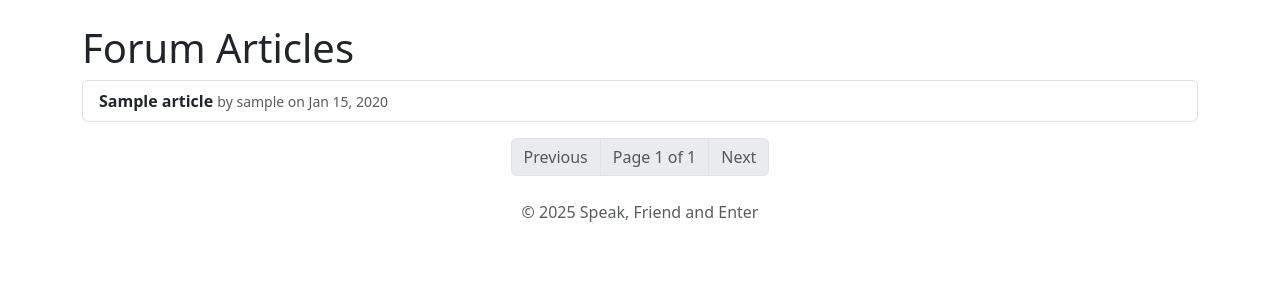
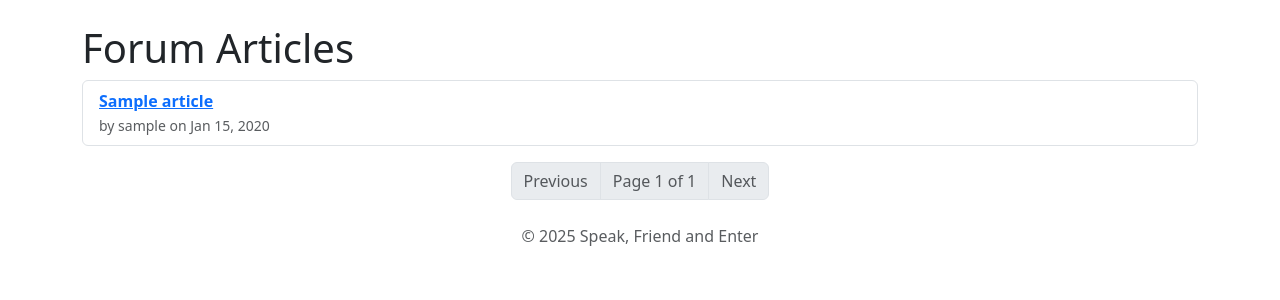
Before and after one commit to Ironmonkeynuts/tolkien_forum, a Django app: page /forum/ in a window 1280 px wide. Shown: the part 56-356 px from the top of the page. Run offline with Django 4.2, Linux system fonts and the light colour scheme; tables that the repository leaves empty hold one stand-in row (values such as "Sample post").

Commit message:
Fixed link to article_detail in forum template

```diff
--- a/forum/templates/forum/forum.html
+++ b/forum/templates/forum/forum.html
@@ -8,8 +8,11 @@
     <ul class="list-group">
       {% for article in object_list %}
         <li class="list-group-item">
-          <strong>{{ article.title }}</strong>
-          <small class="text-muted"> by {{ article.author }} on {{ article.created_on|date:"M d, Y" }}</small>
+          <a href="{% url 'article_detail' slug=article.slug %}">
+            <strong>{{ article.title }}</strong>
+          </a>
+          <br>
+          <small class="text-muted">by {{ article.author }} on {{ article.created_on|date:"M d, Y" }}</small>
         </li>
       {% endfor %}
     </ul>
```
